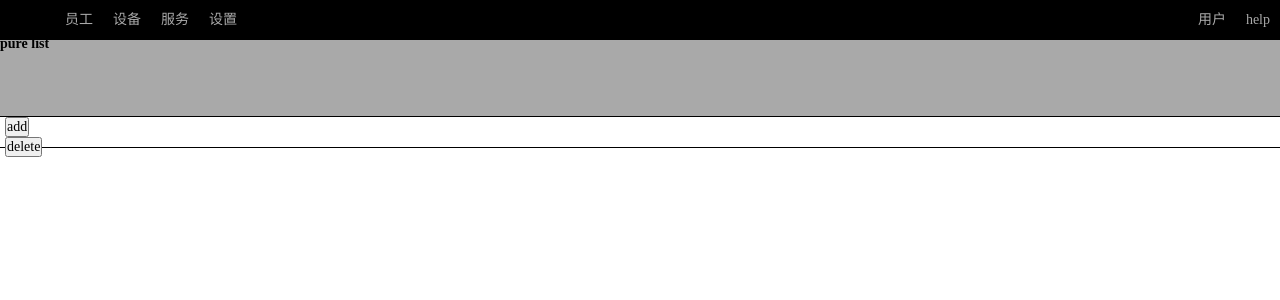
After one commit to linuxsjun/stfdjg, a Django app: page /pure_list/ in a window 1280 px wide. The commit adds this page. Shown: the top 300 px of the page. Run offline with Django 3.2, Linux system fonts and the light colour scheme.

Commit message:
update pure view

```diff
--- a/study/urls.py
+++ b/study/urls.py
@@ -23,7 +23,7 @@ urlpatterns = [
 
     path('', views.index, name='index'),
 
-    path('data/', views.data),
+    path('pure_list/', views.view_pure_list),
 
     path('search/', views.search),
     path('search_form/', views.search_form),
--- a/templates/base.html
+++ b/templates/base.html
@@ -12,7 +12,7 @@
    		<div class="logo"><a href="/"></a></div>
 		<nav>
 			<li><a href="/view/">员工</a></li>
-			<li><a href="#">设备</a></li>
+			<li><a href="/pure_list/">设备</a></li>
 			<li><a href="/search_form/">服务</a></li>
 			<li><a href="/conf/">设置</a></li>
 		</nav>
--- /dev/null
+++ b/templates/pure_list.html
@@ -0,0 +1,32 @@
+{% extends "base.html" %}
+
+{% block styecss %}
+    <link rel="stylesheet" type="text/css" href="/static/css/view_hr_list.css">
+{% endblock styecss %}
+
+{% block mainbody %}
+    <div class="header">
+        <h3>{{ hello }}</h3>
+    </div>
+    <div class="cmd_nav">
+        <div class="cmd">
+            <span>
+                <form action="#" method="get">
+                    <input type="submit" value="add">
+                </form>
+            </span>
+            <span>
+                <form action="#" method="get">
+                    <input type="submit" value="delete">
+                </form>
+            </span>
+        </div>
+        <div class="flowlist"></div>
+    </div>
+    <context>
+
+	</context>
+    <div class="footbar">
+
+    </div>
+{% endblock %}
--- a/web/views.py
+++ b/web/views.py
@@ -51,15 +51,16 @@ def search(request):
 
     return render(request, 'search.html',message)
 
-def data(request):
-    test= pureftp(createdate='2019-9-9',
-                  lastedate='2018-9-8',
-                  user='test001')
-    test.save()
+def view_pure_list(request):
+    # test= pureftp(createdate='2019-9-9',
+    #               lastedate='2018-9-8',
+    #               user='test001')
+    # test.save()
 
-    message='{% extends "base.html" %}{% block mainbody %}<p>ok</p>{% endblock %}'
-    message='no'
-    return HttpResponse(message)
+    # message='{% extends "base.html" %}{% block mainbody %}<p>ok</p>{% endblock %}'
+    message={}
+    message['hello']='pure list'
+    return render(request, 'pure_list.html', message)
 
 def getToken(request):
     # list = pureftp.objects.all()
```
Also changed, not shown: templates/view_hr_list.html (+7 -4 lines), db.sqlite3.
